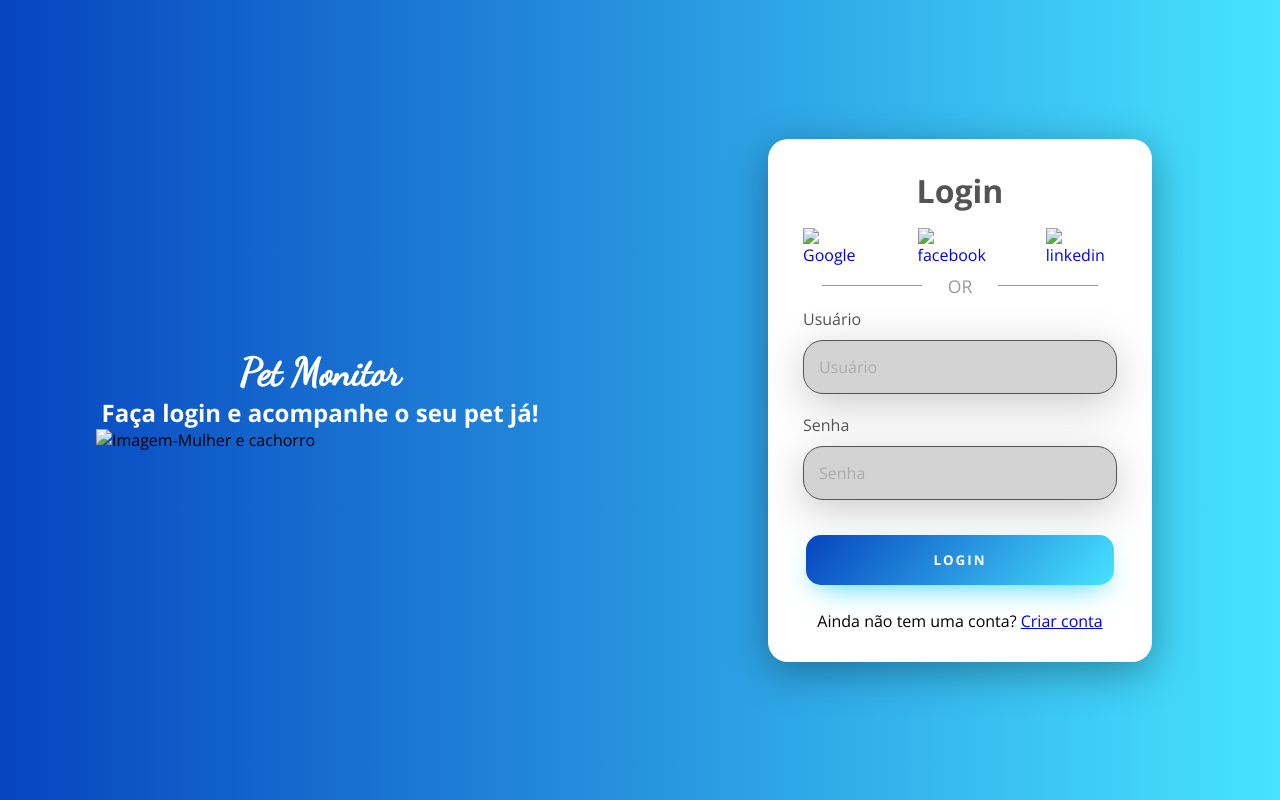
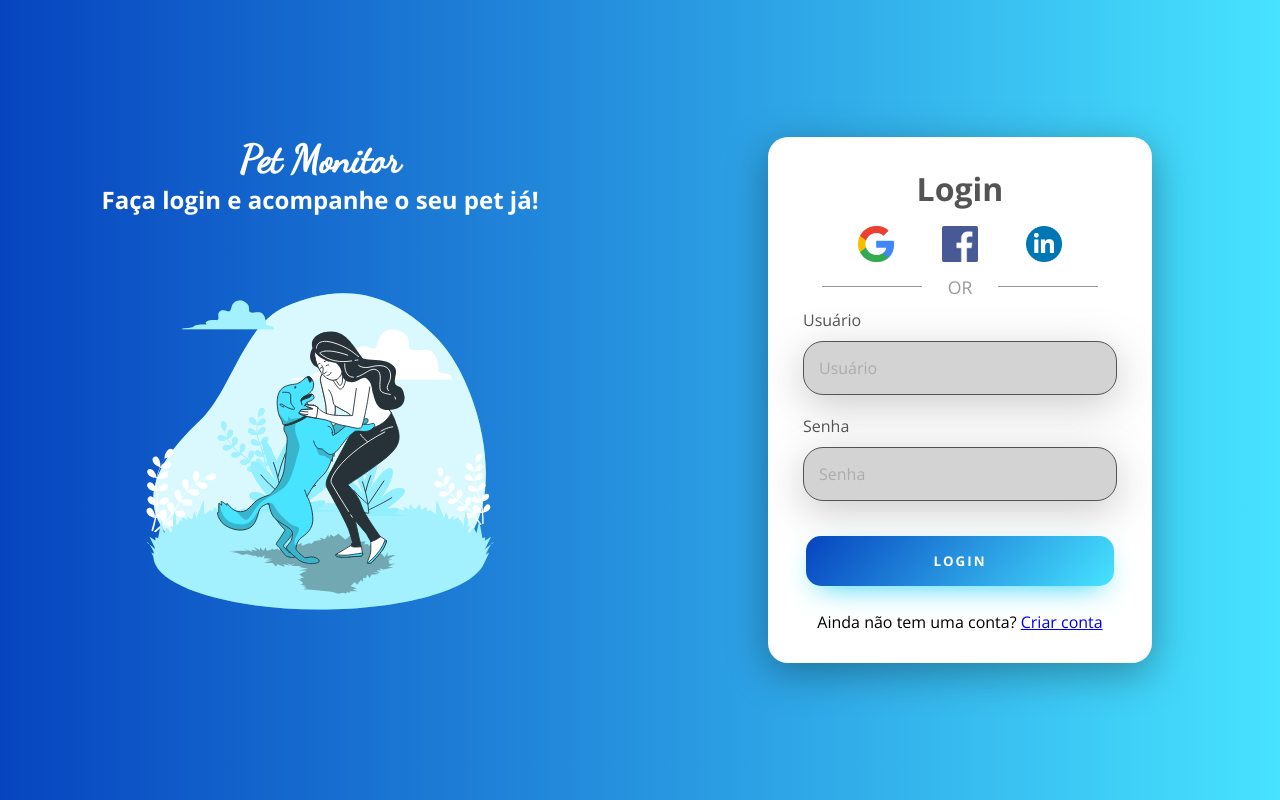
Before and after one commit to pedro-canafistula/pet-monitor, a plain HTML site: page index.html in a window 1280 px wide. Drawn offline with nearby package versions, Linux system fonts and the light colour scheme.

Commit message:
Update index.html

```diff
--- a/index.html
+++ b/index.html
@@ -4,7 +4,7 @@
     <meta charset="UTF-8">
     <meta name="viewport" content="width=device-width, initial-scale=1.0">
     <link rel="stylesheet" href="style.css">
-    <link rel="shortcut icon" href="../images/favicon-32x32.png" type="image/x-icon">
+    <link rel="shortcut icon" href="favicon-32x32.png" type="image/x-icon">
     <title>Login</title>
 </head>
 <body>
@@ -12,22 +12,22 @@
         <div class="left-login">
             <h1>Pet Monitor</h1>
             <h2>Faça login e acompanhe o seu pet já!</h2>
-            <img class="left-login-image" src="../images/imagem.svg" alt="Imagem-Mulher e cachorro">
+            <img class="left-login-image" src="imagem.svg" alt="Imagem-Mulher e cachorro">
         </div>
         <div class="right-login">
             <div class="card-login">
                 <h1>Login</h1>
                 <div class="social-media">
                     <a href="#">
-                        <img src="../images/google.png" alt="Google">
+                        <img src="google.png" alt="Google">
                     </a>
 
                     <a href="#">
-                        <img src="../images/facebook.png" alt="facebook">
+                        <img src="facebook.png" alt="facebook">
                     </a>
 
                     <a href="#">
-                        <img src="../images/linkedin.png" alt="linkedin">
+                        <img src="linkedin.png" alt="linkedin">
                     </a>
                 </div>
                 <div class="alternative">
```
